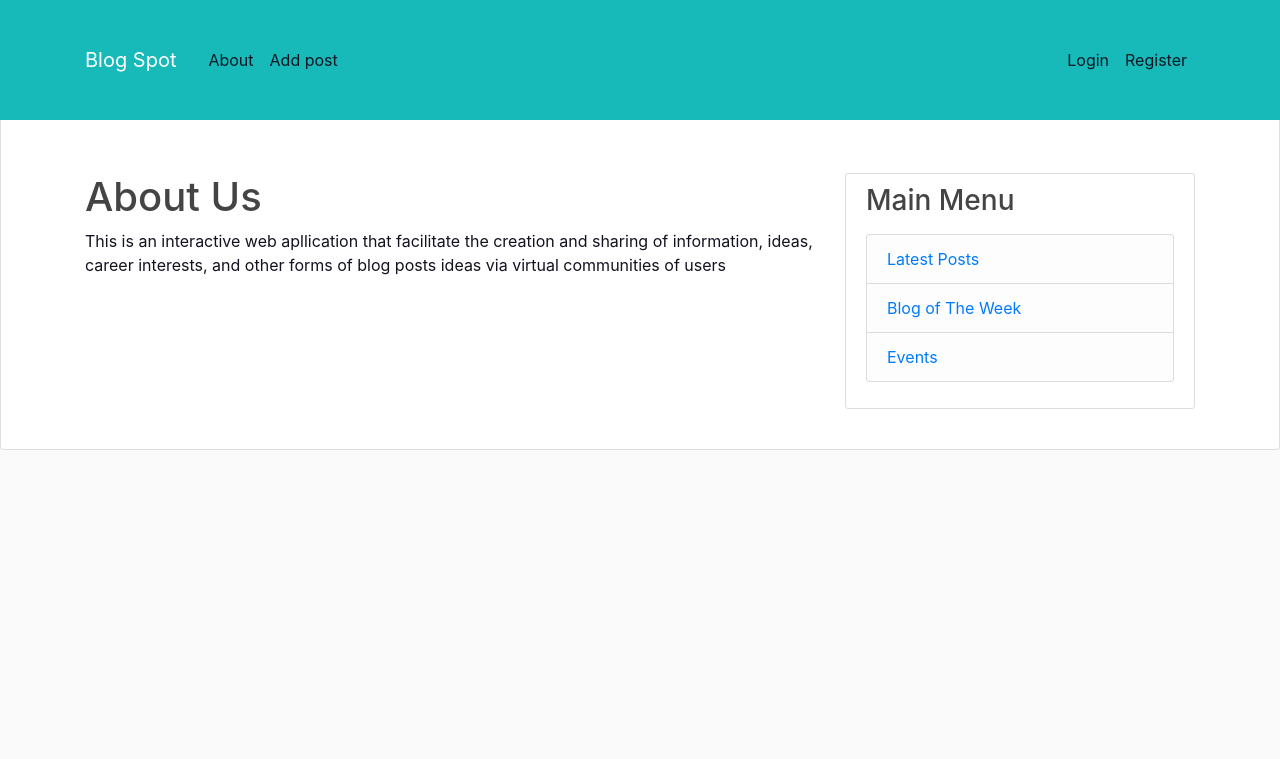
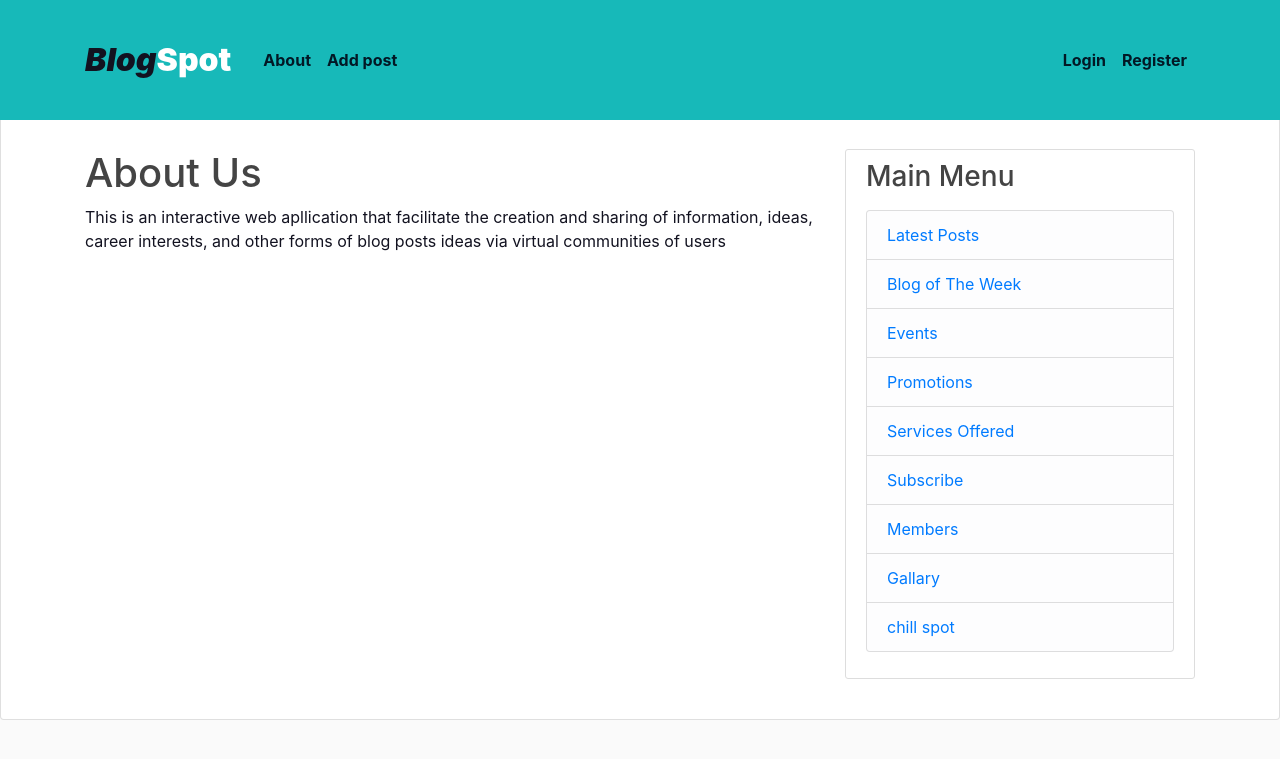
Before and after one commit to Antony-me/blog-spot, a Flask app: page /about in a window 1280 px wide. Shown: the top 759 px of the page. Run offline with Flask 2, Linux system fonts and the light colour scheme; some libraries are stand-ins or nearby versions.

Commit message:
Final Commit

```diff
--- a/app/main/views.py
+++ b/app/main/views.py
@@ -195,3 +195,9 @@ def delete_post(id):
     flash('Your post has been deleted', 'success')
 
     return redirect(url_for('main.home'))
+
+@main.route('/best_blog', methods = ['GET','POST'])
+@login_required
+def best_blog():
+
+    votes = Votes.query.all()
--- a/app/templates/macros.html
+++ b/app/templates/macros.html
@@ -17,17 +17,14 @@
       <header class="site-header">
         <nav class="navbar navbar-expand-md navbar-dark bg-steel fixed-top">
           <div class="container">
-            <a class="navbar-brand mr-4" href="/">Blog Spot</a>
-            <button class="navbar-toggler" type="button" data-toggle="collapse" data-target="#navbarToggle" aria-controls="navbarToggle" aria-expanded="false" aria-label="Toggle navigation">
-              <span class="navbar-toggler-icon"></span>
-            </button>
+            <strong><a class="navbar-brand mr-4 " style="font-weight: bolder; font-size: xx-large;" href="/"><em>Blog</em>Spot</a></strong>
             <div class="collapse navbar-collapse" id="navbarToggle">
               <div class="navbar-nav mr-auto">
-                <a class="nav-item nav-link" href="{{url_for('main.about')}}">About</a>
-                <li><a class="nav-item nav-link" href="{{url_for('main.new_post')}}">Add post</a></li>
+                <a class="nav-item nav-link font-weight-bold" href="{{url_for('main.about')}}">About</a>
+                <li><a class="nav-item nav-link font-weight-bold" href="{{url_for('main.new_post')}}">Add post</a></li>
               </div>
               <!-- Navbar Right Side -->
-              <div class="navbar-nav">
+              <div class="navbar-nav font-weight-bold">
                 {% if current_user.is_authenticated %}
                   <li class="nav-item nav-link">{{current_user.username}}</li>
                   <li><a class="nav-item nav-link" href="{{url_for('main.profile',uname=current_user.username)}}">Profile</a></li>
@@ -41,7 +38,7 @@
           </div>
         </nav>
     </header>
-    <br> <br> <br>
+    <br> <br>
     <main role="main" class="container">
         <div class="row">
           <div class="col-md-8">
@@ -62,7 +59,12 @@
                   <li class="list-group-item list-group-item-light"><a href="#">Latest Posts</a></li>
                   <li class="list-group-item list-group-item-light"><a href="#">Blog of The Week</a></li>
                   <li class="list-group-item list-group-item-light"><a href="#">Events</a></li>
-
+                  <li class="list-group-item list-group-item-light"><a href="#">Promotions</a></li>
+                  <li class="list-group-item list-group-item-light"><a href="#">Services Offered</a></li>
+                  <li class="list-group-item list-group-item-light"><a href="#">Subscribe</a></li>
+                  <li class="list-group-item list-group-item-light"><a href="#">Members</a></li>
+                  <li class="list-group-item list-group-item-light"><a href="#">Gallary</a></li>
+                  <li class="list-group-item list-group-item-light"><a href="#">chill spot</a></li>
                 </ul>
               </p>
             </div>
--- a/config.py
+++ b/config.py
@@ -17,9 +17,10 @@ class Config:
 
 
 class ProdConfig(Config):
+    pass
 
     # SQLALCHEMY_DATABASE_URI = 'postgresql+psycopg2://moringa:Access@localhost/blogspot'
-    SQLALCHEMY_DATABASE_URI = os.environ.get("DATABASE_URL")
+    # SQLALCHEMY_DATABASE_URI = os.environ.get("DATABASE_URL")
 
 
 class DevConfig(Config):
```
Also changed, not shown: app/templates/home.html (+3 -4 lines), tests/test_comment.py (added, +21 -0 lines), tests/test_user.py (added, +19 -0 lines), app/templates/about.html (line endings or trailing spaces).
